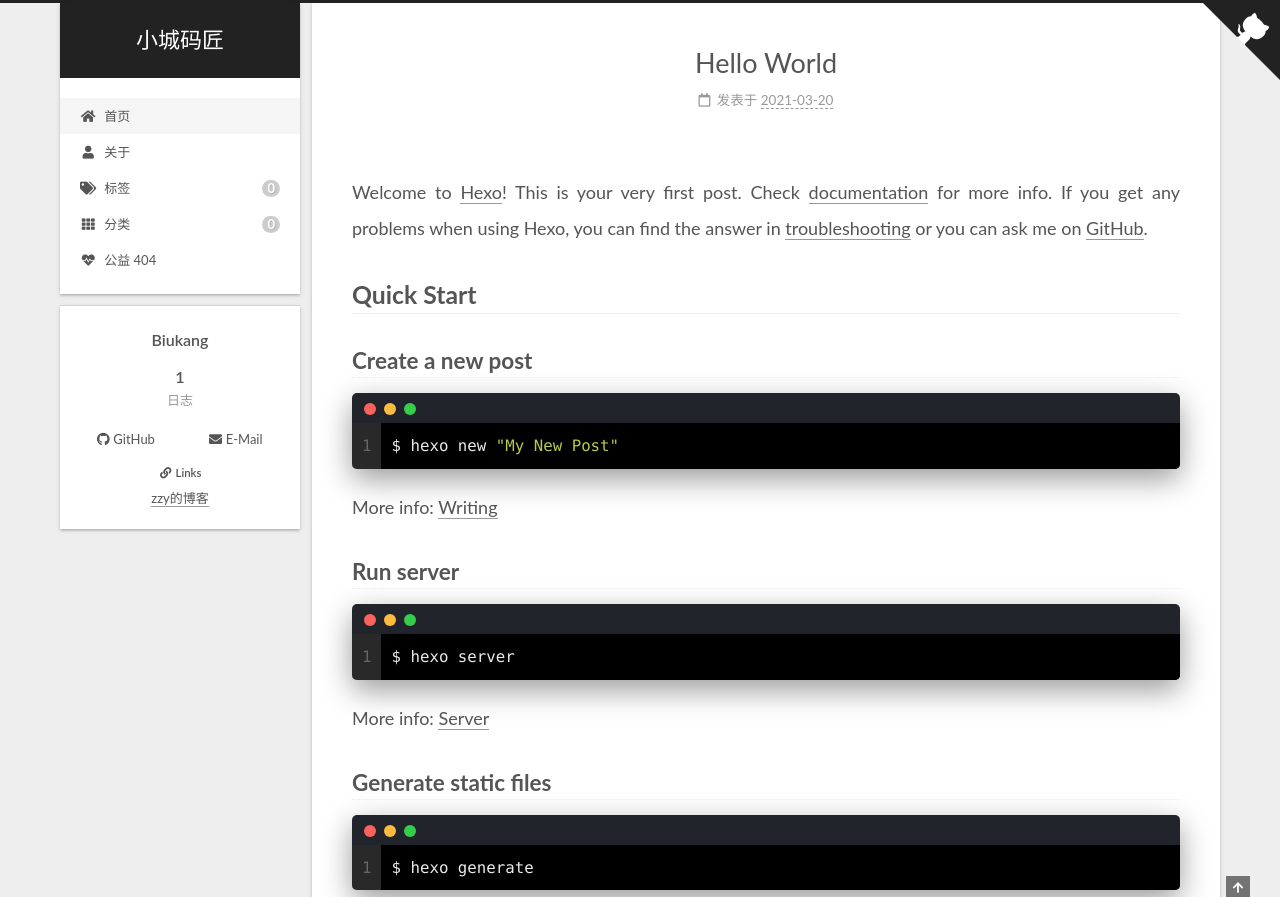
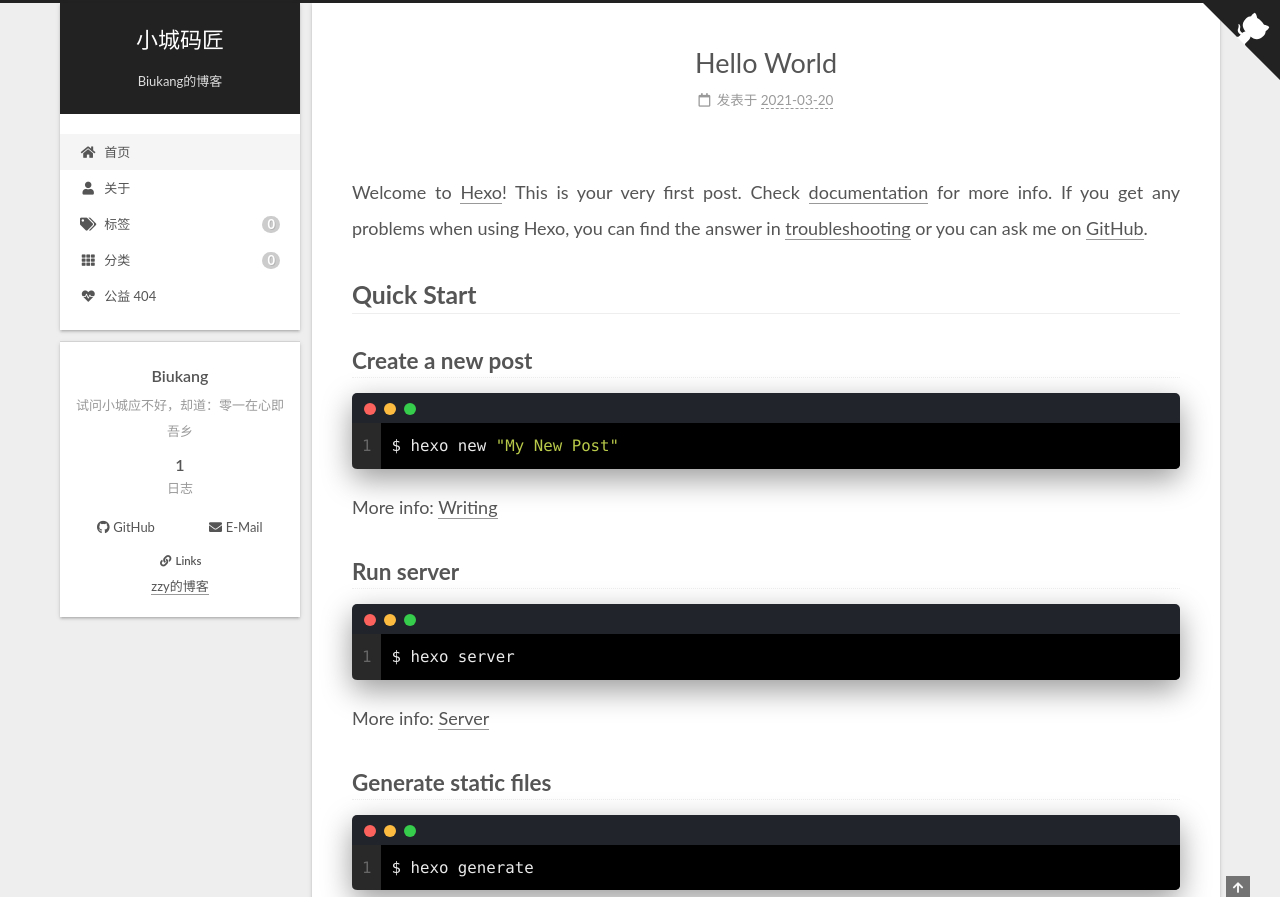
Before and after one commit to Biukang/biukang.github.io, a plain HTML site: page index.html in a window 1280 px wide. Shown: the top 897 px of the page. Drawn offline with Linux system fonts and the light colour scheme; no server answers.

Commit message:
Site updated: 2021-03-21 02:10:15

```diff
--- a/index.html
+++ b/index.html
@@ -20,10 +20,12 @@
     var CONFIG = {"hostname":"biukang.site","root":"/","scheme":"Gemini","version":"7.8.0","exturl":false,"sidebar":{"position":"left","display":"post","padding":18,"offset":12,"onmobile":false},"copycode":{"enable":true,"show_result":true,"style":"mac"},"back2top":{"enable":true,"sidebar":false,"scrollpercent":false},"bookmark":{"enable":false,"color":"#222","save":"auto"},"fancybox":false,"mediumzoom":false,"lazyload":false,"pangu":false,"comments":{"style":"tabs","active":null,"storage":true,"lazyload":false,"nav":null},"algolia":{"hits":{"per_page":10},"labels":{"input_placeholder":"Search for Posts","hits_empty":"We didn't find any results for the search: ${query}","hits_stats":"${hits} results found in ${time} ms"}},"localsearch":{"enable":false,"trigger":"auto","top_n_per_article":1,"unescape":false,"preload":false},"motion":{"enable":true,"async":false,"transition":{"post_block":"fadeIn","post_header":"slideDownIn","post_body":"slideDownIn","coll_header":"slideLeftIn","sidebar":"slideUpIn"}}};
   </script>
 
-  <meta property="og:type" content="website">
+  <meta name="description" content="试问小城应不好，却道：零一在心即吾乡">
+<meta property="og:type" content="website">
 <meta property="og:title" content="小城码匠">
 <meta property="og:url" content="https://biukang.site/index.html">
 <meta property="og:site_name" content="小城码匠">
+<meta property="og:description" content="试问小城应不好，却道：零一在心即吾乡">
 <meta property="og:locale" content="zh_CN">
 <meta property="article:author" content="Biukang">
 <meta name="twitter:card" content="summary">
@@ -95,6 +97,7 @@
       <h1 class="site-title">小城码匠</h1>
       <span class="logo-line-after"><i></i></span>
     </a>
+      <p class="site-subtitle" itemprop="description">Biukang的博客</p>
   </div>
 
   <div class="site-nav-right">
@@ -167,7 +170,7 @@
     <span hidden itemprop="author" itemscope itemtype="http://schema.org/Person">
       <meta itemprop="image" content="/images/avatar.gif">
       <meta itemprop="name" content="Biukang">
-      <meta itemprop="description" content="">
+      <meta itemprop="description" content="试问小城应不好，却道：零一在心即吾乡">
     </span>
 
     <span hidden itemprop="publisher" itemscope itemtype="http://schema.org/Organization">
@@ -287,7 +290,7 @@
       <div class="site-overview-wrap sidebar-panel">
         <div class="site-author motion-element" itemprop="author" itemscope itemtype="http://schema.org/Person">
   <p class="site-author-name" itemprop="name">Biukang</p>
-  <div class="site-description" itemprop="description"></div>
+  <div class="site-description" itemprop="description">试问小城应不好，却道：零一在心即吾乡</div>
 </div>
 <div class="site-state-wrap motion-element">
   <nav class="site-state">
```
Also changed, not shown: 2021/03/20/hello-world/index.html (+3 -2 lines), archives/2021/03/index.html (+5 -2 lines), archives/2021/index.html (+5 -2 lines), archives/index.html (+5 -2 lines).
